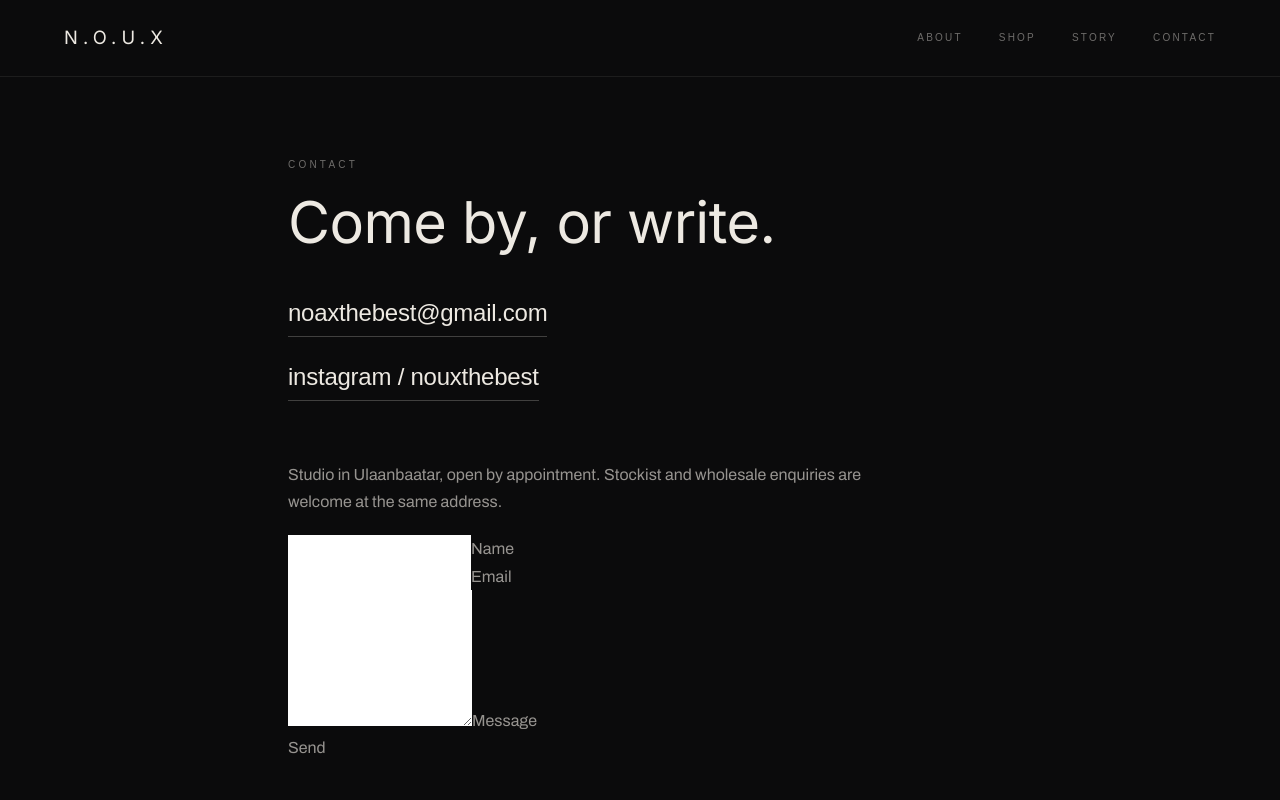
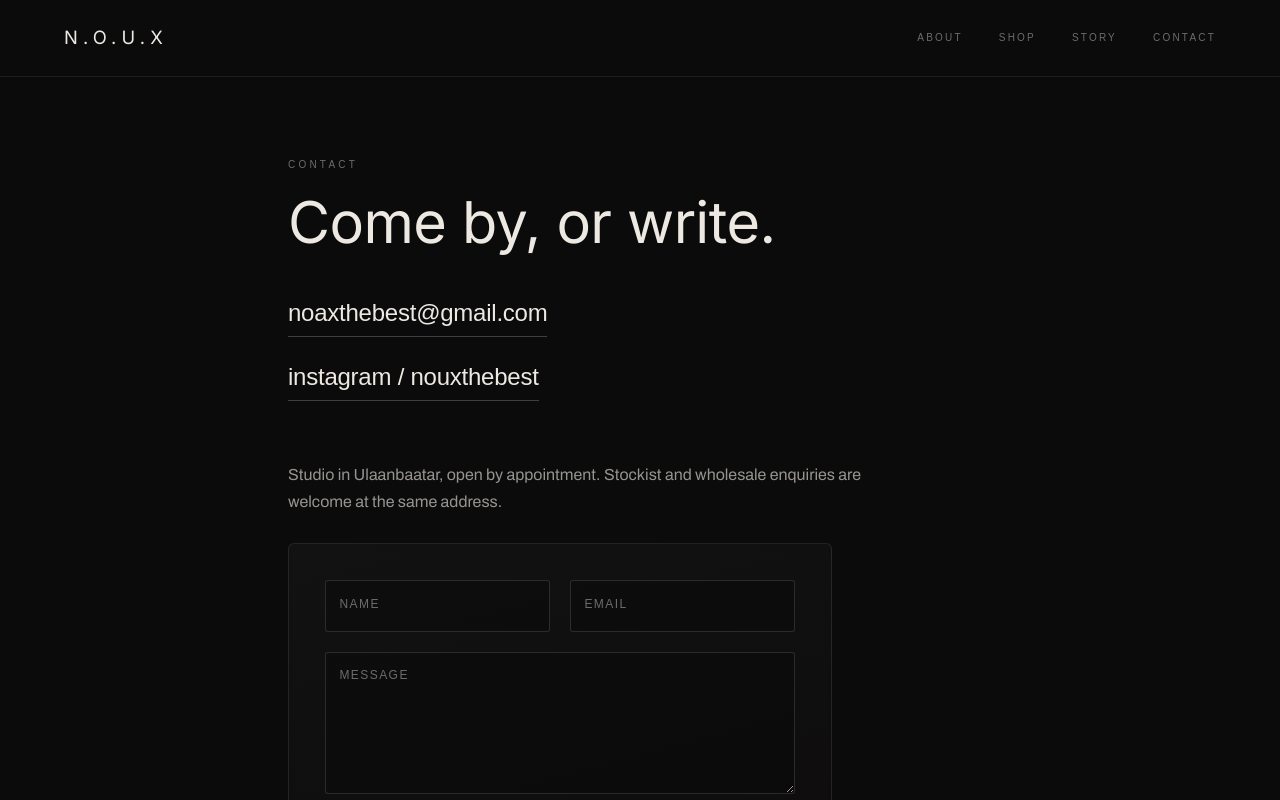
Before and after one commit to emmatuguldur/Noax, a Next.js app: page /contact in a window 1280 px wide. Shown: the top 800 px of the page. Built offline with nearby package versions, Linux system fonts and the light colour scheme; no server answers; a web font is replaced by a local one.

Commit message:
contact page fixed

```diff
--- a/src/app/globals.css
+++ b/src/app/globals.css
@@ -1786,6 +1786,159 @@
 
 .contact-link:hover { color: var(--ember); border-color: var(--ember); }
 
+/* --- The enquiry form ------------------------------------------------------
+   Restored after the origin/subedei merge dropped all nine of these rules
+   while keeping the `<ContactForm />` that uses them — the same resolution
+   fault that took out `.page-cutting-bg`. Unstyled, the form still submits,
+   but it renders as raw browser controls: white boxes on the void, and the
+   floating labels sit on top of their own inputs because nothing positions
+   them.
+
+   Recovered verbatim from 5f49c13 rather than rewritten, so this is the form
+   as it was designed rather than my reconstruction of it. */
+.contact-form {
+  display: flex;
+  flex-direction: column;
+  gap: 1.25rem;
+  max-width: 34rem;
+  margin-top: 0.5rem;
+  padding: clamp(1.5rem, 3vw, 2.25rem);
+  border: 1px solid rgba(237, 233, 226, 0.1);
+  border-radius: 6px;
+  background: linear-gradient(165deg, rgba(237, 233, 226, 0.035), rgba(201, 96, 26, 0.02));
+  backdrop-filter: blur(2px);
+}
+
+.contact-row {
+  display: grid;
+  grid-template-columns: 1fr 1fr;
+  gap: 1.25rem;
+}
+
+@media (max-width: 30rem) {
+  .contact-row {
+    grid-template-columns: 1fr;
+  }
+}
+
+.contact-field {
+  position: relative;
+}
+
+.contact-input {
+  width: 100%;
+  background: rgba(11, 11, 12, 0.55);
+  border: 1px solid rgba(237, 233, 226, 0.14);
+  border-radius: 3px;
+  padding: 1.15rem 0.9rem 0.5rem;
+  color: var(--paper);
+  font-family: var(--font-sans), ui-sans-serif, system-ui, sans-serif;
+  font-size: 0.95rem;
+  line-height: 1.5;
+  transition:
+    border-color 200ms ease,
+    background 200ms ease,
+    box-shadow 200ms ease;
+}
+
+/* The label is the visible prompt, so the placeholder only exists to drive
+   `:placeholder-shown` — it must never be seen. */
+.contact-input::placeholder {
+  color: transparent;
+}
+
+.contact-input:focus {
+  outline: none;
+  border-color: var(--ember);
+  background: rgba(201, 96, 26, 0.05);
+  box-shadow: 0 0 0 3px rgba(201, 96, 26, 0.12);
+}
+
+.contact-textarea {
+  resize: vertical;
+  min-height: 7.5rem;
+}
+
+/* Floating label: rests inside the field until focused or filled, then
+   lifts into the top of the input — keeps the field a single compact
+   element instead of a label + input pair. */
+.contact-label {
+  position: absolute;
+  left: 0.9rem;
+  top: 0.85rem;
+  font-family: var(--font-mono), ui-monospace, monospace;
+  font-size: 12px;
+  letter-spacing: 0.12em;
+  text-transform: uppercase;
+  color: var(--ash);
+  pointer-events: none;
+  transition:
+    transform 180ms ease,
+    font-size 180ms ease,
+    color 180ms ease;
+  transform-origin: left top;
+}
+
+.contact-input:focus + .contact-label,
+.contact-input:not(:placeholder-shown) + .contact-label {
+  transform: translateY(-0.55rem);
+  font-size: 9px;
+  letter-spacing: 0.24em;
+}
+
+.contact-input:focus + .contact-label {
+  color: var(--ember);
+}
+
+.contact-submit {
+  align-self: flex-start;
+  border: 1px solid rgba(237, 233, 226, 0.24);
+  background: transparent;
+  color: var(--paper);
+  font-family: var(--font-mono), ui-monospace, monospace;
+  font-size: 11px;
+  letter-spacing: 0.24em;
+  text-transform: uppercase;
+  padding: 0.85rem 1.75rem;
+  border-radius: 3px;
+  cursor: pointer;
+  margin-top: 0.25rem;
+  transition:
+    border-color 200ms ease,
+    color 200ms ease,
+    background 200ms ease;
+}
+
+.contact-submit:hover:not(:disabled) {
+  border-color: var(--ember);
+  color: var(--ember);
+  background: rgba(201, 96, 26, 0.06);
+}
+
+.contact-submit:disabled {
+  opacity: 0.5;
+  cursor: not-allowed;
+}
+
+.contact-form-status {
+  font-family: var(--font-mono), ui-monospace, monospace;
+  font-size: 0.85rem;
+  letter-spacing: 0.02em;
+  color: var(--paper);
+  max-width: 30rem;
+  padding: 1.5rem;
+  border: 1px solid rgba(201, 96, 26, 0.3);
+  border-radius: 6px;
+  background: rgba(201, 96, 26, 0.06);
+}
+
+.contact-form-status-error {
+  color: var(--ember);
+  padding: 0;
+  border: none;
+  background: none;
+}
+
 /* ---------------------------------------------------------------------------
    Legal — /terms and /privacy
 
```
